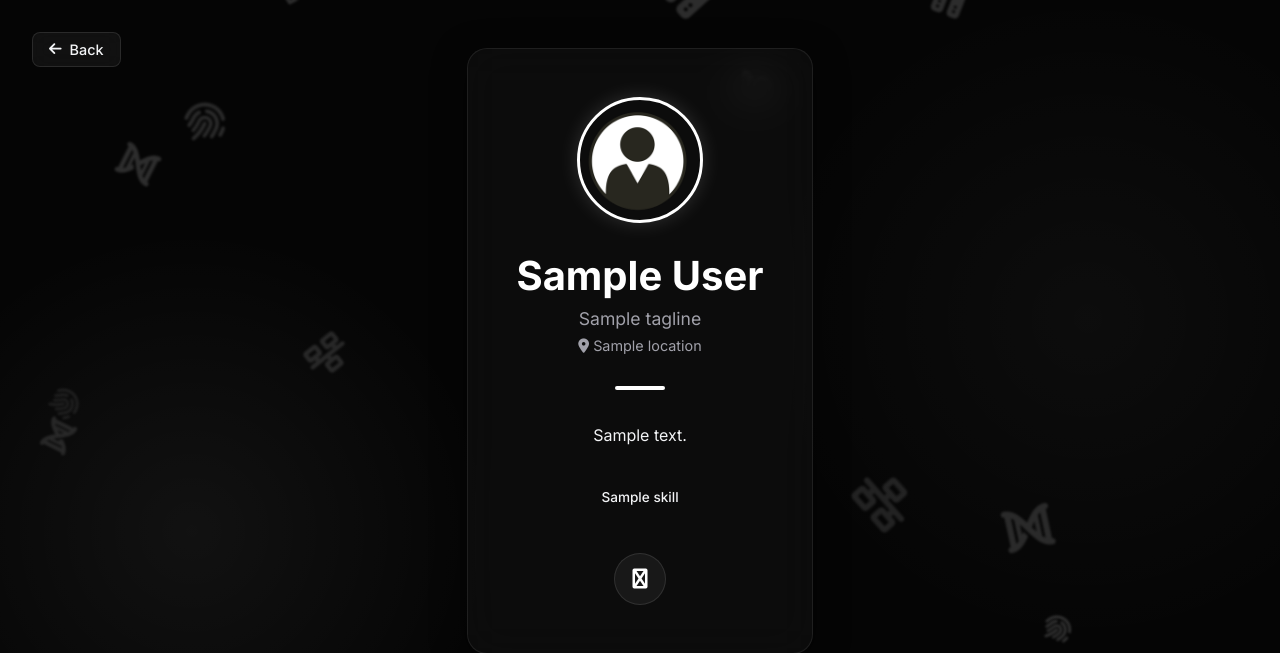
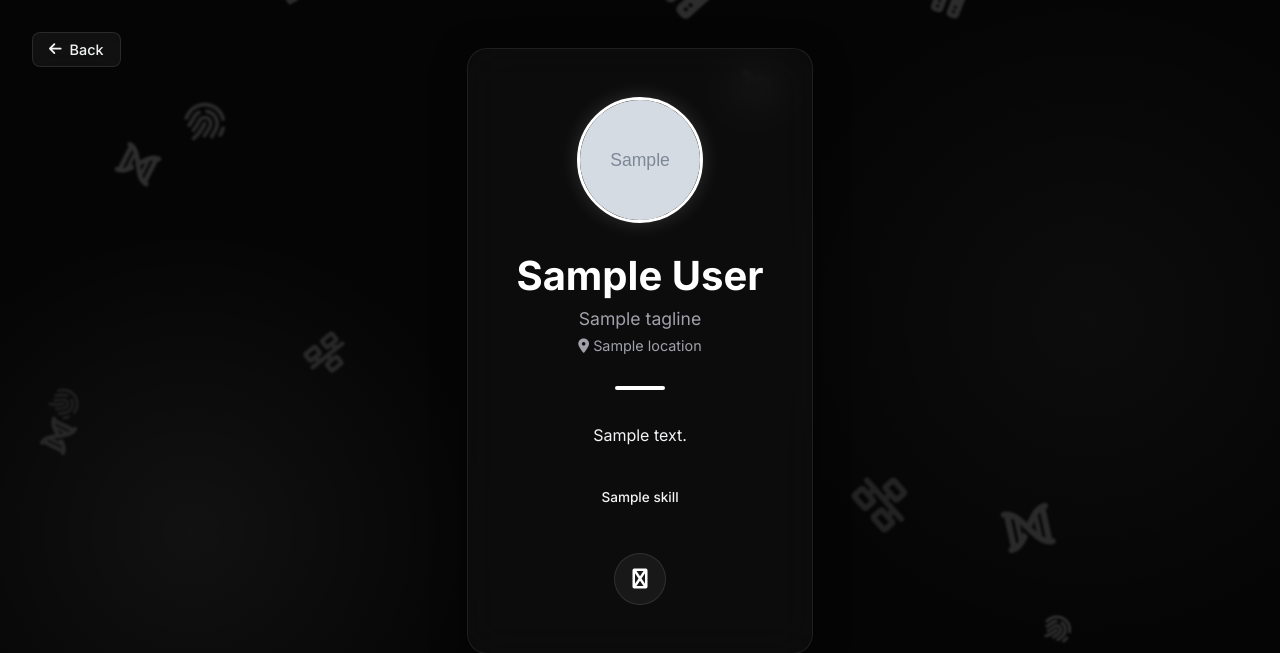
Before and after one commit to AiruxPH/dynabio, a PHP site: template views/public.php in a window 1280 px wide. Shown: the top 653 px of the page. Run offline with PHP 8.4, Linux system fonts and the light colour scheme; the template is opened without the code that fills it: most values are stand-ins (such as "Sample title", 1, 10 or a date in 2020); grey boxes marked "Sample" are stand-in pictures; data that the repository does not hold is empty; some libraries are stand-ins or nearby versions.

Commit message:
fix the image path in view.php

```diff
--- a/views/public.php
+++ b/views/public.php
@@ -353,8 +353,8 @@
             <!-- MODULE 1: IDENTITY -->
             <div class="module-card identity-wrapper">
                 <div class="header">
-                    <img src="<?php echo htmlspecialchars((string) ($user['photo'] ?? 'images/default.png')); ?>"
-                        alt="Avatar" class="avatar" onerror="fallbackImage(this)">
+                    <img src="<?php echo htmlspecialchars((string) ($photo ?? 'images/default.png')); ?>" alt="Avatar"
+                        class="avatar" onerror="fallbackImage(this)">
                     <h1 class="name"><?php echo $fullName; ?></h1>
                     <?php if ($tagline): ?>
                         <h2 class="tagline"><?php echo $tagline; ?></h2><?php endif; ?>
```
